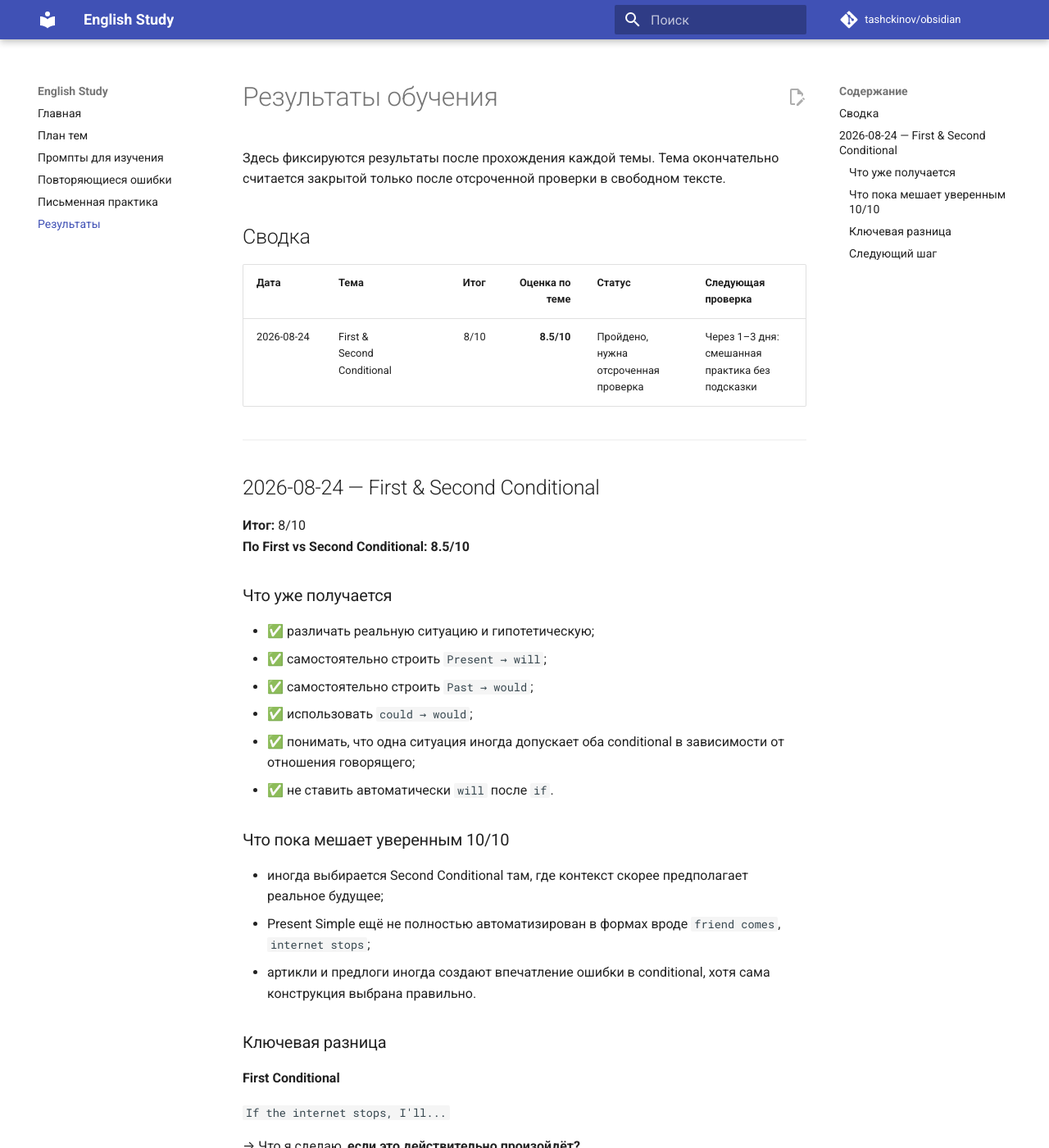
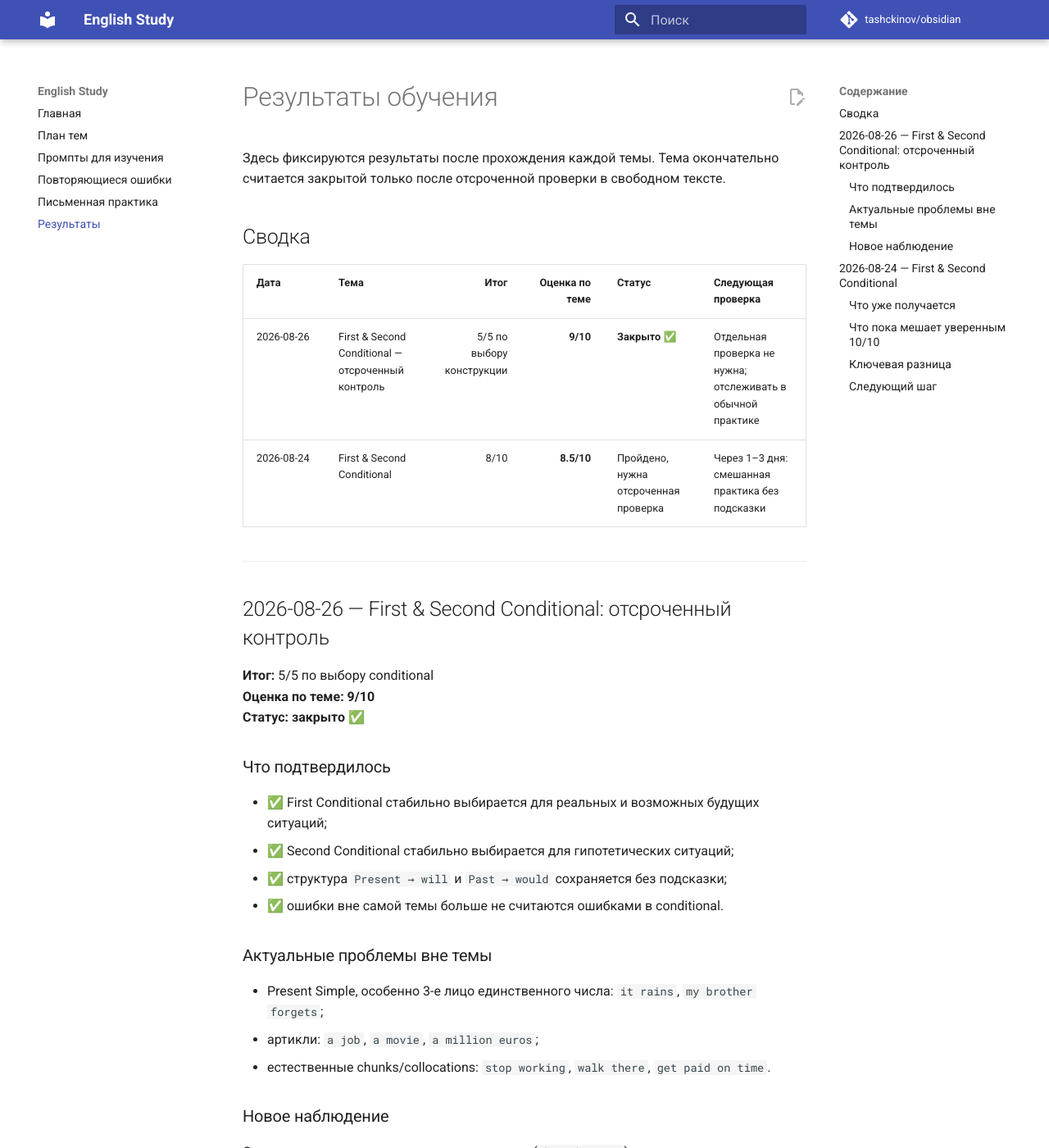
Before and after one commit to tashckinov/obsidian, an MkDocs documentation site: the page built from Английский/05 — Результаты.md, in a window 1280 px wide and 1400 px high. Shown: the whole window at 82% size. Built offline with MkDocs 1.6.1 and Material for MkDocs 9.7.7, drawn with Linux system fonts in a browser that asks for light colours; comment, search, counter and statistics services are not loaded; some of the changed text lies outside the part shown.

Commit message:
Зафиксировать закрытие First & Second Conditional

```diff
--- a/Английский/05 — Результаты.md
+++ b/Английский/05 — Результаты.md
@@ -6,7 +6,35 @@
 
 | Дата | Тема | Итог | Оценка по теме | Статус | Следующая проверка |
 |---|---|---:|---:|---|---|
+| 2026-08-26 | First & Second Conditional — отсроченный контроль | 5/5 по выбору конструкции | **9/10** | **Закрыто ✅** | Отдельная проверка не нужна; отслеживать в обычной практике |
 | 2026-08-24 | First & Second Conditional | 8/10 | **8.5/10** | Пройдено, нужна отсроченная проверка | Через 1–3 дня: смешанная практика без подсказки |
+
+---
+
+## 2026-08-26 — First & Second Conditional: отсроченный контроль
+
+**Итог:** 5/5 по выбору conditional
+**Оценка по теме:** **9/10**
+**Статус:** **закрыто ✅**
+
+### Что подтвердилось
+
+- ✅ First Conditional стабильно выбирается для реальных и возможных будущих ситуаций;
+- ✅ Second Conditional стабильно выбирается для гипотетических ситуаций;
+- ✅ структура `Present → will` и `Past → would` сохраняется без подсказки;
+- ✅ ошибки вне самой темы больше не считаются ошибками в conditional.
+
+### Актуальные проблемы вне темы
+
+- Present Simple, особенно 3-е лицо единственного числа: `it rains`, `my brother forgets`;
+- артикли: `a job`, `a movie`, `a million euros`;
+- естественные chunks/collocations: `stop working`, `walk there`, `get paid on time`.
+
+### Новое наблюдение
+
+Один раз при переводе потерялось отрицание (`doesn't come`), из-за чего изменился смысл предложения. Пока не считаем системной ошибкой, но отслеживаем дальше.
+
+Подробности вынесены в [журнал повторяющихся ошибок](<03 — Повторяющиеся ошибки.md>).
 
 ---
 
```
